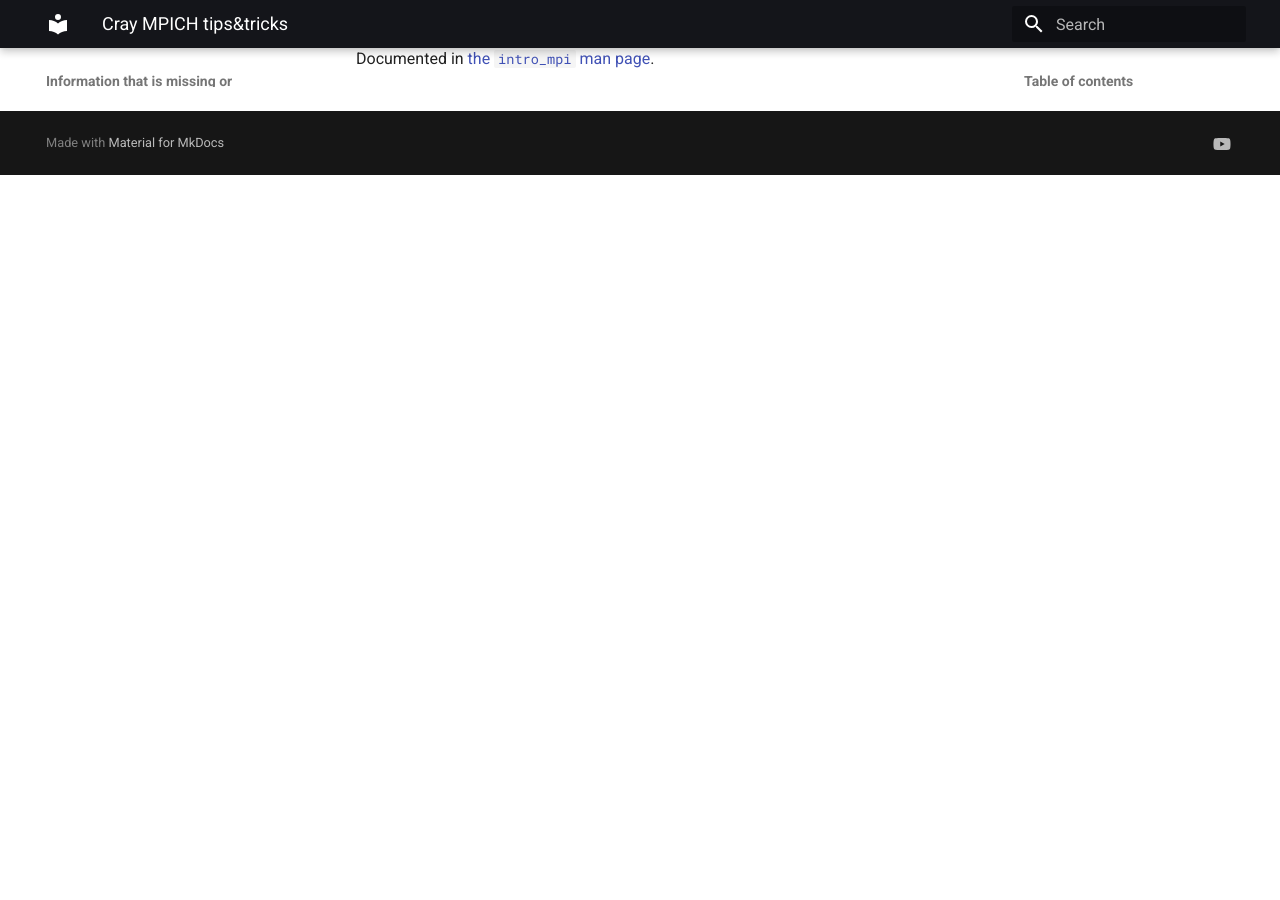
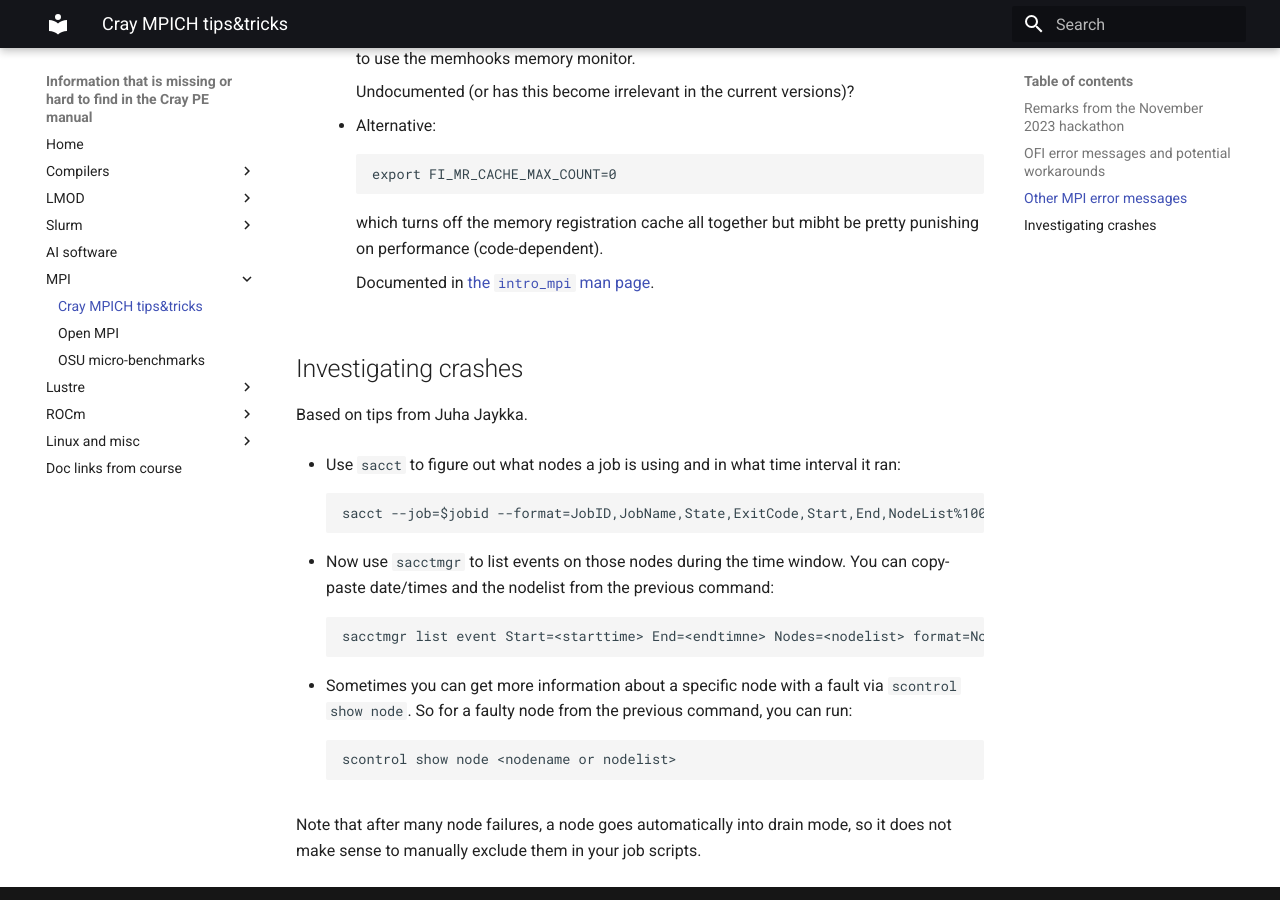
Before and after one commit to klust/LUMI-tips-and-tricks, an MkDocs documentation site: the page built from docs/05_MPI/05_01_Cray_MPICH_tips.md, in a window 1280 px wide and 900 px high, scrolled down 1578 px. Built offline with MkDocs 1.6.1 and Material for MkDocs 9.7.7, drawn with Linux system fonts in a browser that asks for light colours; before the commit the page ends 1753 px from its top, so only the background shows below that; some of the changed text lies outside the part shown.

Commit message:
Adding information about diagnosing node problems after a CoE ticket meeting.

````diff
--- a/docs/05_MPI/05_01_Cray_MPICH_tips.md
+++ b/docs/05_MPI/05_01_Cray_MPICH_tips.md
@@ -34,6 +34,18 @@
     ```
 
     These are undocumented environment variables.
+
+-   `UNDELIVERABLE`
+
+    Error message:
+
+    ```
+    MPIDI_OFI_handle_cq_error(1067): OFI poll failed (ofi_events.c:1069:MPIDI_OFI_handle_cq_error:Input/output error - UNDELIVERABLE)
+    ```
+
+    One possible cause is a broken switch so that messages can no longer be delivered.
+
+    -   Symptoms on the GPU nodes: A pattern of a number of subsequent either even-numbered or odd-numbered nodes.
 
 
 ## Other MPI error messages
@@ -69,3 +81,31 @@
         which turns off the memory registration cache all together but mibht be pretty punishing on performance (code-dependent).
 
         Documented in [the `intro_mpi` man page](https://cpe.ext.hpe.com/docs/mpt/mpich/intro_mpi.html).
+
+
+## Investigating crashes
+
+Based on tips from Juha Jaykka.
+
+-   Use `sacct` to figure out what nodes a job is using and in what time interval it ran:
+
+    ```
+    sacct --job=$jobid --format=JobID,JobName,State,ExitCode,Start,End,NodeList%1000
+    ```
+
+-   Now use `sacctmgr` to list events on those nodes during the time window. You can
+    copy-paste date/times and the nodelist from the previous command:
+
+    ```
+    sacctmgr list event Start=<starttime> End=<endtimne> Nodes=<nodelist> format=NodeName,TimeStart,Reason%150
+    ```
+
+-   Sometimes you can get more information about a specific node with a fault via `scontrol show node`.
+    So for a faulty node from the previous command, you can run:
+
+    ```
+    scontrol show node <nodename or nodelist>
+    ```
+
+Note that after many node failures, a node goes automatically into drain mode, so it does not
+make sense to manually exclude them in your job scripts.
````
Also changed, not shown: other parts of docs/05_MPI/05_01_Cray_MPICH_tips.md (+1 -1 lines).
